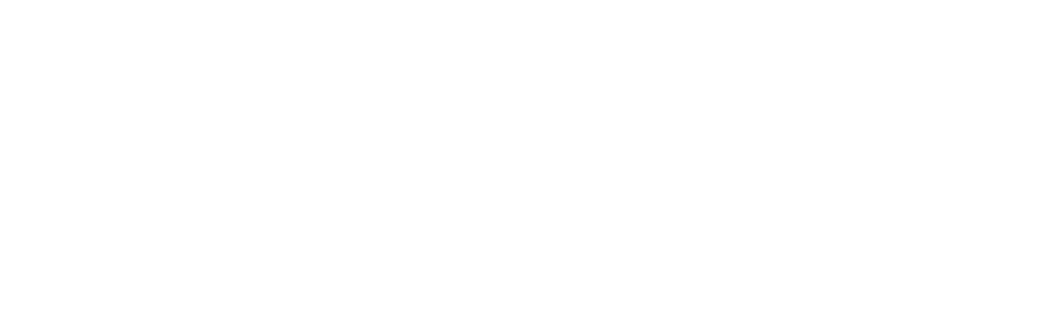
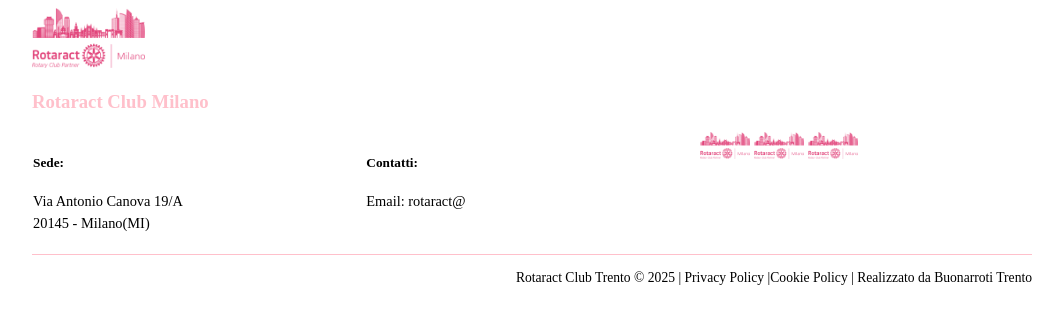
Before and after one commit to prof-Murtas/rotaract_rigotti, a plain HTML site: page footer.html in a window 1280 px wide. Shown: the whole page, without its empty margins (108-1171 px from the left). Drawn offline with Linux system fonts and the light colour scheme.

Commit message:
modifica footer

```diff
--- /dev/null
+++ b/css/footer.css
@@ -0,0 +1,71 @@
+footer {
+    color: black;
+
+}
+
+  /* Contenitore principale per centrare tutto */
+  .footer-container {
+    width: 80%;
+    max-width: 1000px;
+    margin: 0 auto;
+    display: flex;
+    flex-direction: column;
+
+  }
+
+  /* Logo */
+  .footer-logo img {
+    height: 60px;
+  }
+
+  /* Logo */
+  .footer-h3 h3{
+    color: pink;
+  }
+
+  /* Titolo */
+  .footer-title {
+    font-size: 1.4em;
+    margin-bottom: 20px;
+  }
+
+  /* Tre sezioni orizzontali */
+  .footer-sections {
+    display: flex;
+    justify-content: space-around;
+    width: 100%;
+    margin-bottom: 1px;
+  }
+
+  .footer-section {
+    flex: 1;
+    min-width: 200px;
+    margin: 1px;
+  }
+
+  .footer-section h3 {
+    margin-bottom: 8px;
+    color: black;
+  }
+
+  .footer-section p {
+    margin: 5px 0;
+    font-size: 0.9em;
+    color: black;
+  }
+
+  /* Linea di separazione */
+  .footer-line {
+    width: 100%;
+    height: 1px;
+    background-color: pink;
+    margin: 15px 0;
+  }
+
+  /* Testo finale a destra */
+  .footer-bottom {
+    width: 100%;
+    text-align: right;
+    font-size: 0.85em;
+    color: black;
+  }
--- a/footer.html
+++ b/footer.html
@@ -4,8 +4,44 @@
     <meta charset="UTF-8">
     <meta name="viewport" content="width=device-width, initial-scale=1.0">
     <title>Document</title>
+    <link rel="stylesheet" href="css/footer.css">
 </head>
 <body>
 
+    <footer>
+        <div class="footer-container">
+            <div class="footer-logo"><a href="index.html" > <img src="media/logoRotaractMilano.webp" alt="logo rotaract"></a></div>
+
+            <div class="footer-h3"><h3>Rotaract Club Milano</h3></div>
+
+            <div class="footer-sections">
+                <div class="footer-section">
+                    <h5>Sede:</h5>
+                    <p>Via Antonio Canova 19/A</p>
+                    <p>20145 - Milano(MI)</p>
+                </div>
+
+                <div class="footer-section" >
+                    <h5>Contatti:</h5>
+                    <p>Email: rotaract@</p>
+                </div>
+
+                <div class="footer-section">
+                    <img src="media/logoRotaractMilano.webp" alt="logo facebook" width="50px">
+                    <img src="media/logoRotaractMilano.webp" alt="logo instagram" width="50px">
+                    <img src="media/logoRotaractMilano.webp" alt="logo linkedin" width="50px">
+                </div>
+            </div>
+
+            <div class="footer-line"></div>
+
+            <div class="footer-bottom">
+                Rotaract Club Trento © 2025 | Privacy Policy |Cookie Policy | Realizzato da Buonarroti Trento
+            </div>
+
+
+        </div>
+    </footer>
+
 </body>
 </html>
```
